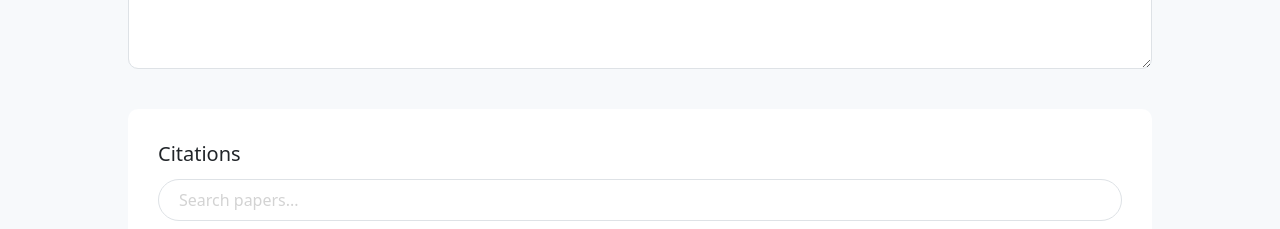
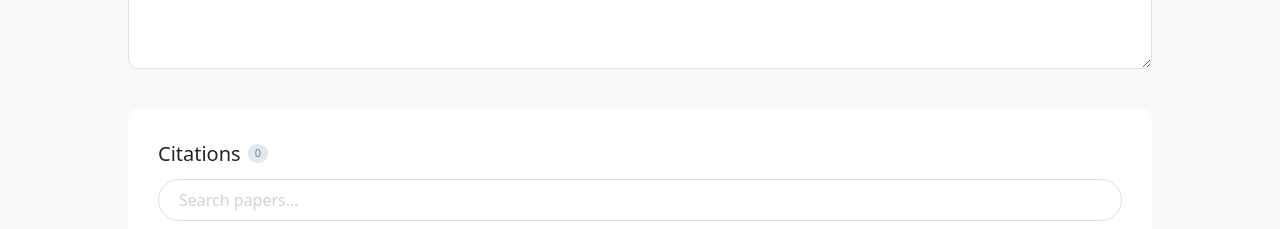
Before and after one commit to MehdiJmlkh/PaperDooni, a React (Vite) app in the folder google-scholar/: page /articles/new in a window 1280 px wide. Shown: the part 828-1057 px from the top of the page. Built offline with nearby package versions, Linux system fonts and the light colour scheme; no server answers.

Commit message:
feat(ui): add CountBadge component

```diff
--- a/google-scholar/src/components/AddCitationCard/AddCitationCard.css
+++ b/google-scholar/src/components/AddCitationCard/AddCitationCard.css
@@ -2,6 +2,8 @@
   font-size: 2rem;
   font-weight: 500;
   margin-bottom: 1rem;
+  display: flex;
+  align-items: center;
 }
 
 .add-citation__articles {
--- a/google-scholar/src/components/AddCitationCard/AddCitationCard.tsx
+++ b/google-scholar/src/components/AddCitationCard/AddCitationCard.tsx
@@ -5,6 +5,7 @@ import Pagination from "../Pagination";
 import SearchBar from "../SearchBar";
 import SimpleCard from "../SimpleCard";
 import "./AddCitationCard.css";
+import CountBadge from "../CountBadge/CountBadge";
 
 interface Props {
   selectedArticleIds: number[];
@@ -25,8 +26,11 @@ const AddCitationCard = ({ selectedArticleIds, onToggleArticle }: Props) => {
   };
 
   return (
-    <SimpleCard>
-      <div className="add-citation__heading">Citations</div>
+    <SimpleCard className="add-citation">
+      <div className="add-citation__heading">
+        <span>Citations</span>
+        <CountBadge count={selectedArticleIds.length} />
+      </div>
       <SearchBar onSubmit={handleSubmit} />
       <div className="add-citation__articles">
         {articlePage?.content.map((article) => (
--- /dev/null
+++ b/google-scholar/src/components/CountBadge/CountBadge.css
@@ -0,0 +1,8 @@
+.count-badge {
+    background: var(--secondary-color);
+    padding: 0.1rem 0.7rem;
+    border-radius: 10px;
+    font-size: 1.1rem;
+    margin-left: 0.7rem;
+    color: gray;
+}
--- /dev/null
+++ b/google-scholar/src/components/CountBadge/CountBadge.tsx
@@ -0,0 +1,11 @@
+import "./CountBadge.css";
+
+interface Props {
+  count: number;
+}
+
+const CountBadge = ({ count }: Props) => {
+  return <span className="count-badge">{count}</span>;
+};
+
+export default CountBadge;
```
Also changed, not shown: google-scholar/src/components/CountBadge/index.ts (added).
